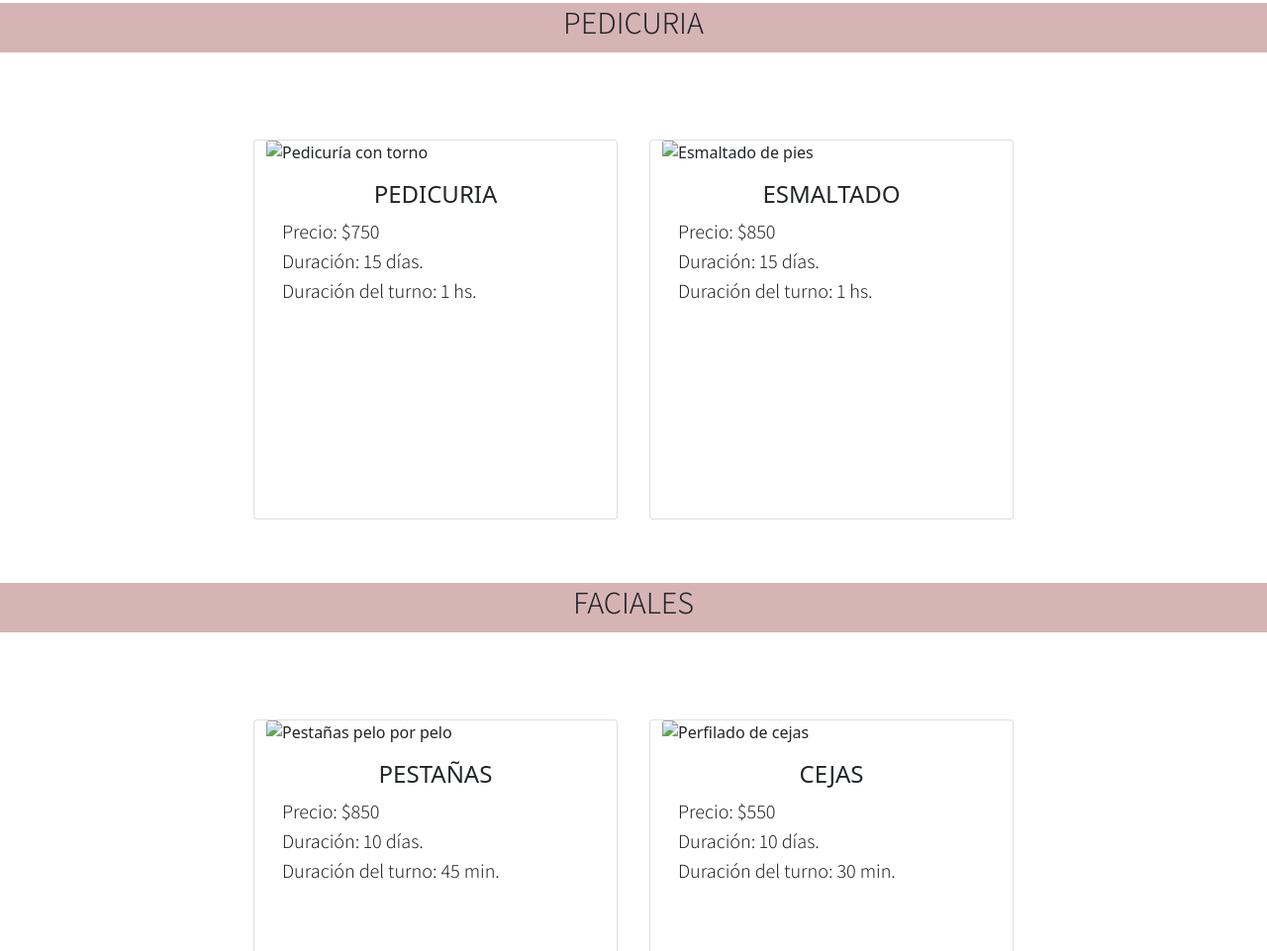
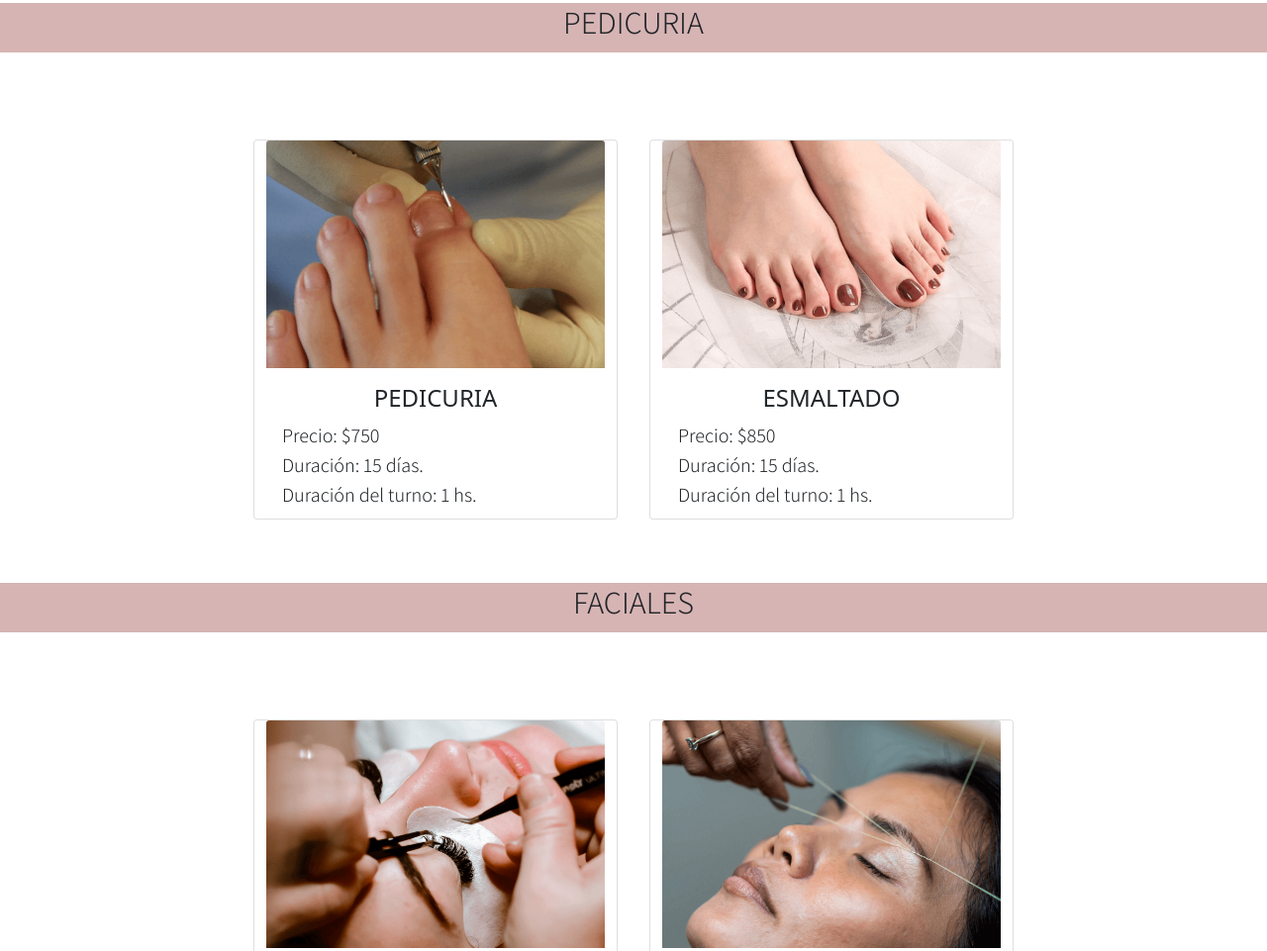
Before and after one commit to AgustinaMastricola/AmasttricNails, a website: page pages/servicios.html in a window 1280 px wide. Shown: the part 1432-2393 px from the top of the page at 99% size. Drawn offline with nearby package versions, Linux system fonts and the light colour scheme.

Commit message:
correccion

```diff
--- a/pages/servicios.html
+++ b/pages/servicios.html
@@ -59,7 +59,7 @@
     <div class="row item-center d-flex justify-content-center">
     <!-- Tarjeta 1 -->
         <div class="card m-3 animate__animated animate__fadeInUp" style="width: 23rem; height: 24rem;">
-            <img class="card-img-top" src="../imagenes/semi-servicios.jpg" alt="Uñas agarrando una taza">
+            <img class="card-img-top" src="../imagenes/semi-servicios.png" alt="Uñas agarrando una taza">
             <div class="card-body mx-auto">
                 <h4 class="card-title text-centercard-title text-center">SEMIPERMANENTE</h4>
                 <p class="myEstilo_info--servicios">
@@ -117,7 +117,7 @@
     <div class="row item-center d-flex justify-content-center">
     <!-- Tarjeta 1 -->
         <div class="card m-3 animate__animated animate__fadeInUp" style="width: 23rem; height: 24rem;">
-            <img class="card-img-top" src="../imagenes/pies-servicios.jpg" alt="Pedicuría con torno">
+            <img class="card-img-top" src="../imagenes/pies-servicios.png" alt="Pedicuría con torno">
             <div class="card-body">
                 <h4 class="card-title text-center">PEDICURIA</h4>
                 <p class="myEstilo_info--servicios">
@@ -129,7 +129,7 @@
         </div>
     <!-- Tarjeta 2 -->
         <div class="card m-3 animate__animated animate__fadeInUp" style="width: 23rem; height: 24rem;">
-            <img class="card-img-top" src="../imagenes/semipies-servicios.jpg" alt="Esmaltado de pies">
+            <img class="card-img-top" src="../imagenes/semipies-servicios.png" alt="Esmaltado de pies">
             <div class="card-body">
                 <h4 class="card-title text-center">ESMALTADO</h4>
                 <p class="myEstilo_info--servicios">
@@ -151,7 +151,7 @@
     <div class="row item-center d-flex justify-content-center">
     <!-- Tarjeta 1 -->
         <div class="card m-3 animate__animated animate__fadeInUp" style="width: 23rem; height: 24rem;">
-            <img class="card-img-top" src="../imagenes/pestañas-servicios.jpg" alt="Pestañas pelo por pelo">
+            <img class="card-img-top" src="../imagenes/pestañas-servicios.png" alt="Pestañas pelo por pelo">
             <div class="card-body">
                 <h4 class="card-title text-center">PESTAÑAS</h4>
                 <p class="myEstilo_info--servicios">
@@ -163,7 +163,7 @@
         </div>
     <!-- Tarjeta 2 -->
         <div class="card m-3 animate__animated animate__fadeInUp" style="width: 23rem; height: 24rem;">
-            <img class="card-img-top" src="../imagenes/cejas-servicios.jpg" alt="Perfilado de cejas">
+            <img class="card-img-top" src="../imagenes/cejas-servicios.png" alt="Perfilado de cejas">
             <div class="card-body">
                 <h4 class="card-title text-center">CEJAS</h4>
                 <p class="myEstilo_info--servicios">
```
Also changed, not shown: index.html (+2 -2 lines).
